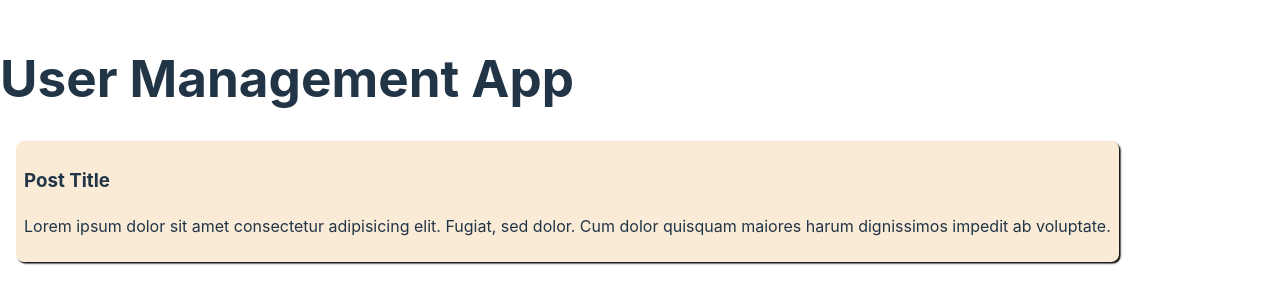
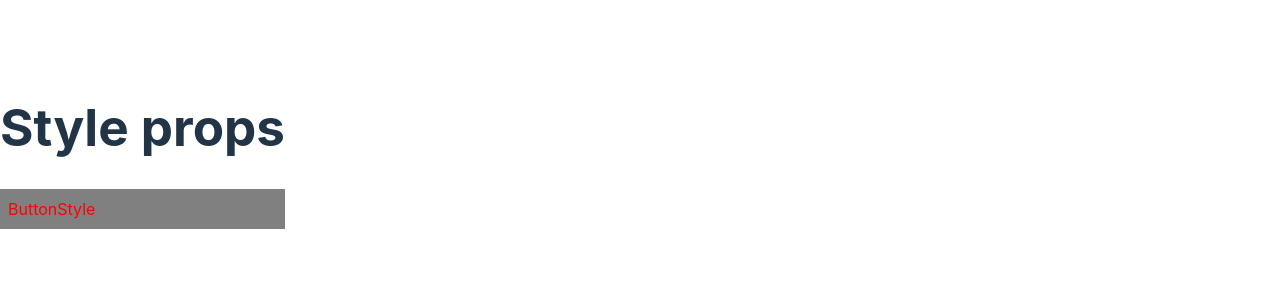
Before and after one commit to muaz64/Learning-Typescript, a React (Vite) app: page / in a window 1280 px wide. Shown: the part 253-556 px from the top of the page. Built offline with nearby package versions, Linux system fonts and the light colour scheme.

Commit message:
Style Props add

```diff
--- a/src/App.css
+++ b/src/App.css
@@ -1,3 +1,7 @@
+.App{
+  justify-content: center;
+
+}
 .card{
   background-color: antiquewhite;
   border-radius: 0.5rem;
--- a/src/App.tsx
+++ b/src/App.tsx
@@ -1,8 +1,6 @@
 
 import './App.css'
-
-
-import Post from './components/Post';
+import ButtonStyle from './components/ButtonStyle';
 
 // const user1 = {
 //   name: "Muaz",
@@ -41,12 +39,13 @@ import Post from './components/Post';
 
 //   }
 // ]
+const btnStyles = {color: "red" , backgroundColor: "gray" , padding: "0.5rem" }
 function App() {
   return (
     <div className="App">
-      <h1>User Management App</h1>
-     {/* <Button>Click Me </Button> */}
-     <Post />
+      <h1>Style props</h1>
+      <ButtonStyle btnStyle={btnStyles}/>
+
     </div>
   );
 }
--- /dev/null
+++ b/src/components/ButtonStyle.tsx
@@ -0,0 +1,10 @@
+type ButtonStyleProps = {
+    btnStyle : React.CSSProperties;
+}
+
+const ButtonStyle = (props : ButtonStyleProps) => {
+  return <div style={props.btnStyle}>ButtonStyle</div>
+
+}
+
+export default ButtonStyle
```
